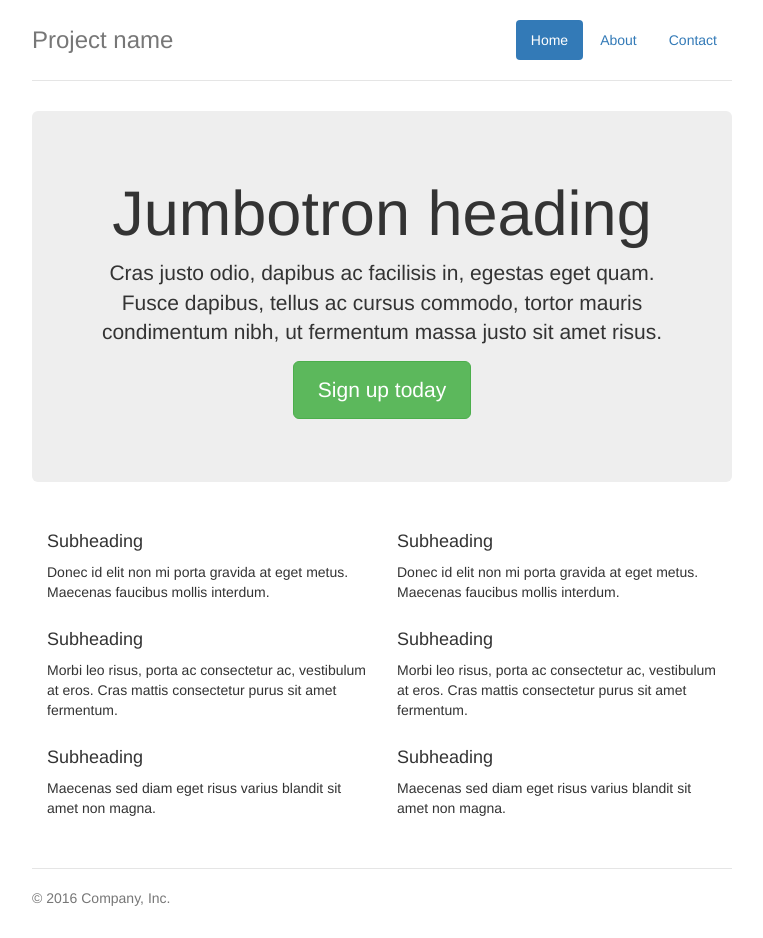
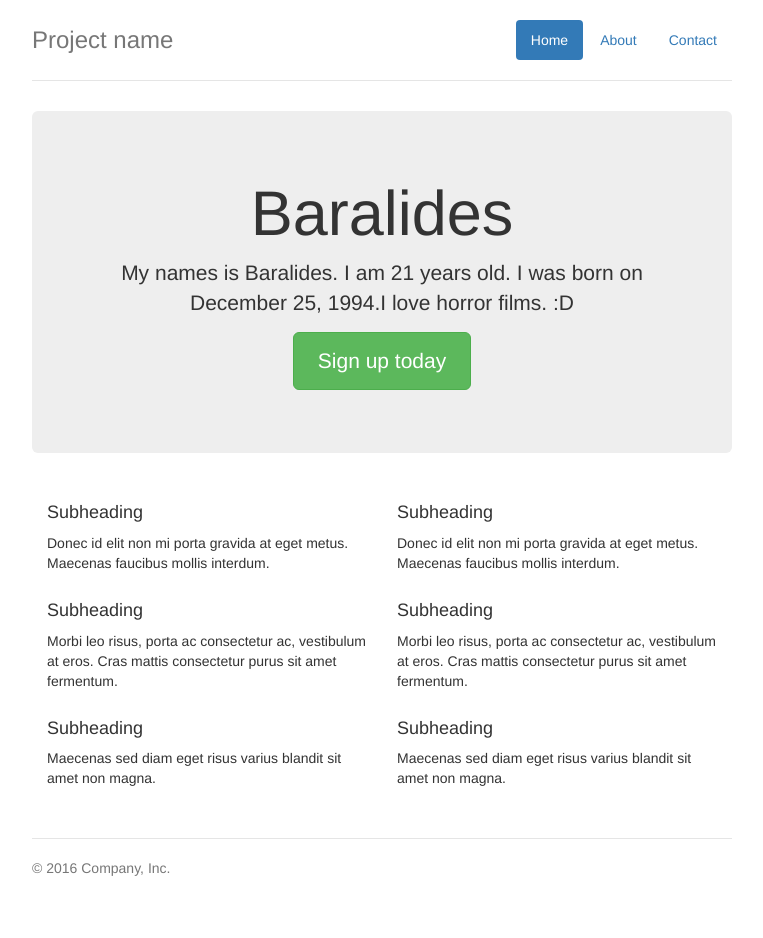
Before and after one commit to Baralides/jumbotron-narrow, a plain HTML site: page index.html in a window 1280 px wide. Shown: the whole page, without its empty margins (258-1021 px from the left). After the commit the page ends 908 px from the top, so only its background shows below. Drawn offline with Linux system fonts and the light colour scheme.

Commit message:
minor change

```diff
--- a/index.html
+++ b/index.html
@@ -9,7 +9,7 @@
     <meta name="author" content="">
     <link rel="icon" href="img/favicon.ico">
 
-    <title>Narrow Jumbotron Template for Bootstrap</title>
+    <title>Narrow Jumbotron Template</title>
 
     <!-- Bootstrap core CSS -->
     <link href="vendor/bootstrap/css/bootstrap.min.css" rel="stylesheet">
@@ -43,8 +43,8 @@
       </div>
 
       <div class="jumbotron">
-        <h1>Jumbotron heading</h1>
-        <p class="lead">Cras justo odio, dapibus ac facilisis in, egestas eget quam. Fusce dapibus, tellus ac cursus commodo, tortor mauris condimentum nibh, ut fermentum massa justo sit amet risus.</p>
+        <h1>Baralides</h1>
+        <p class="lead">My names is Baralides. I am 21 years old. I was born on December 25, 1994.I love horror films. :D </p>
         <p><a class="btn btn-lg btn-success" href="#" role="button">Sign up today</a></p>
       </div>
 
```
